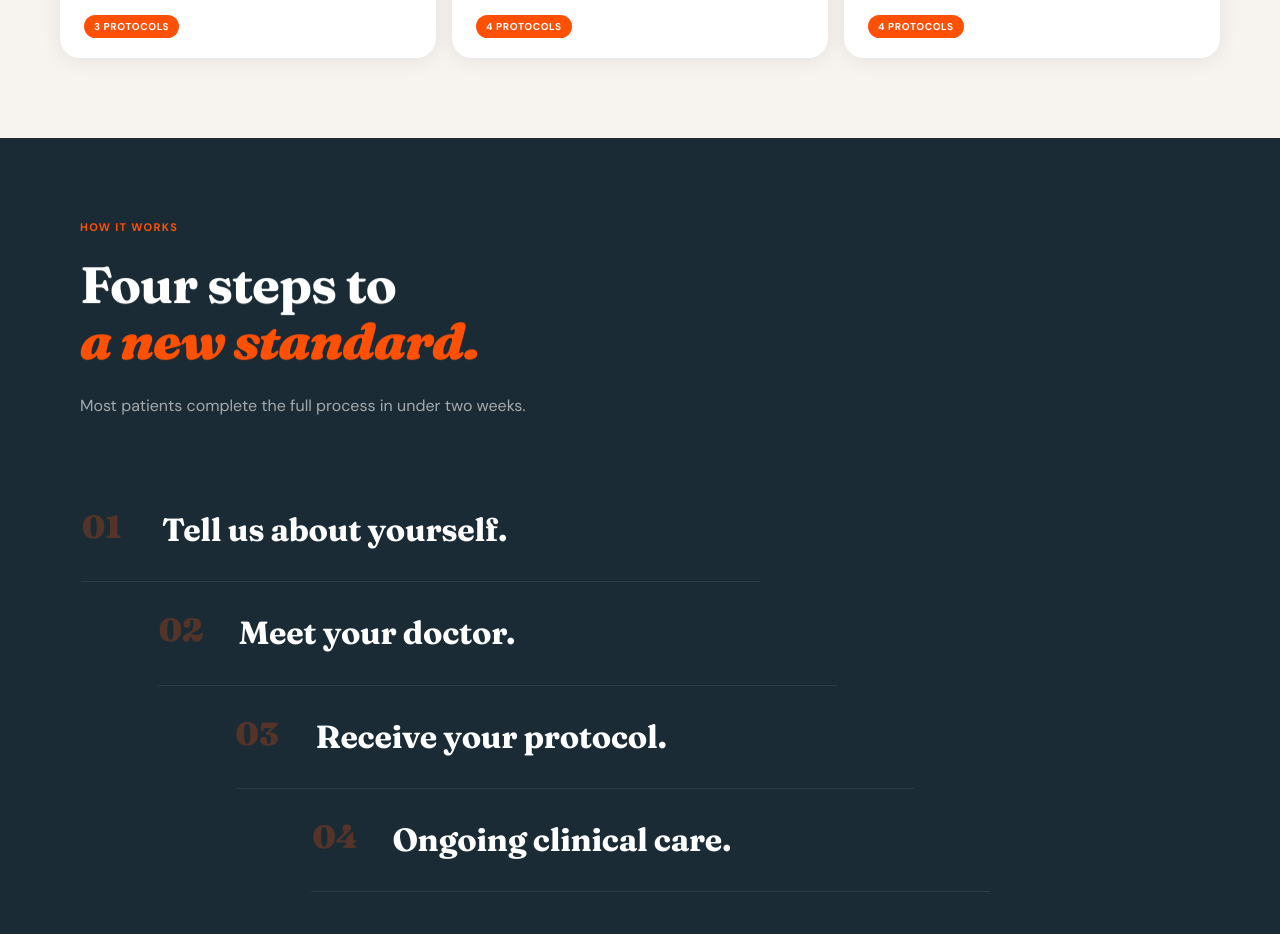
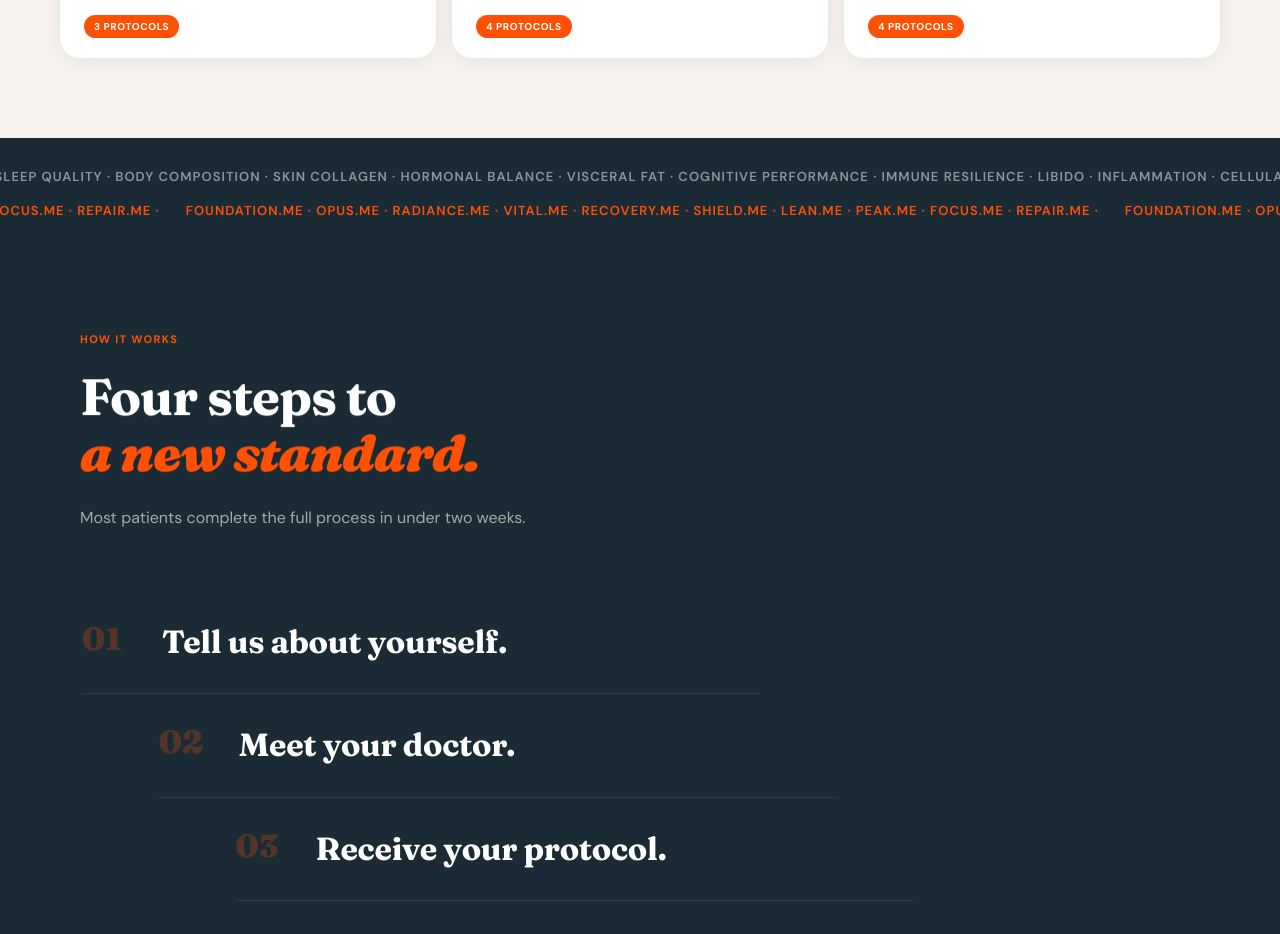
Before and after one commit to davemalcolm1-art/v2-meora, a React (Vite) app: page / in a window 1280 px wide. Shown: the part 1781-2715 px from the top of the page. Built offline with nearby package versions, Linux system fonts and the light colour scheme; no server answers; the HTML template or start-up script is replaced by a standard one; a web font is replaced by a local one.

Commit message:
Changes
Co-authored-by: davemalcolm1-art <266913538+davemalcolm1-art@users.noreply.github.com>

```diff
--- a/src/pages/Index.tsx
+++ b/src/pages/Index.tsx
@@ -29,6 +29,7 @@ const Index = () => {
         <Hero />
         <Marquee />
         <Protocols />
+        <Ticker />
         <HowItWorks />
         <WhatIsRill />
         <InterstitialBreak label="A Protocol. Not a Trend." />
```
